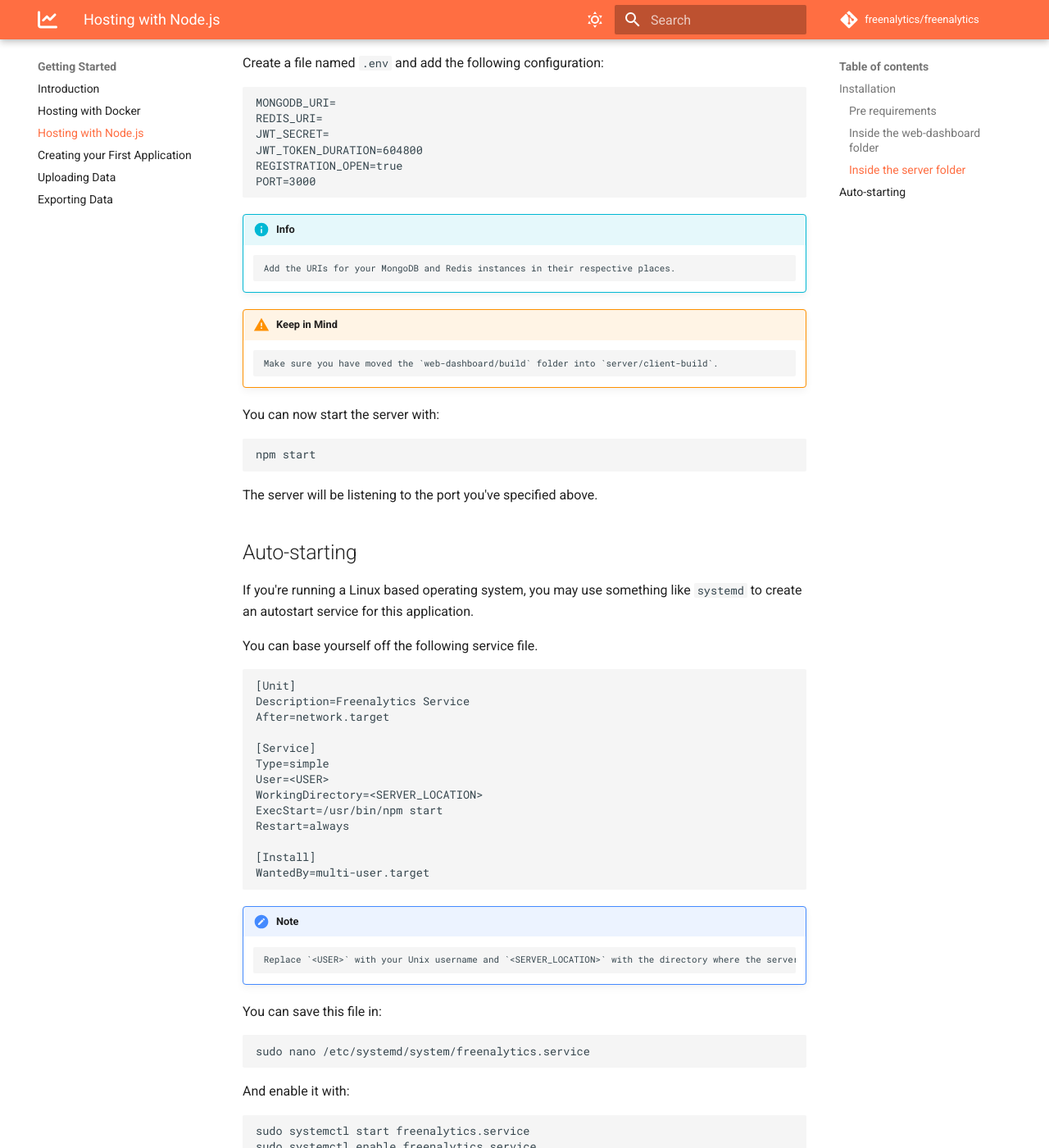
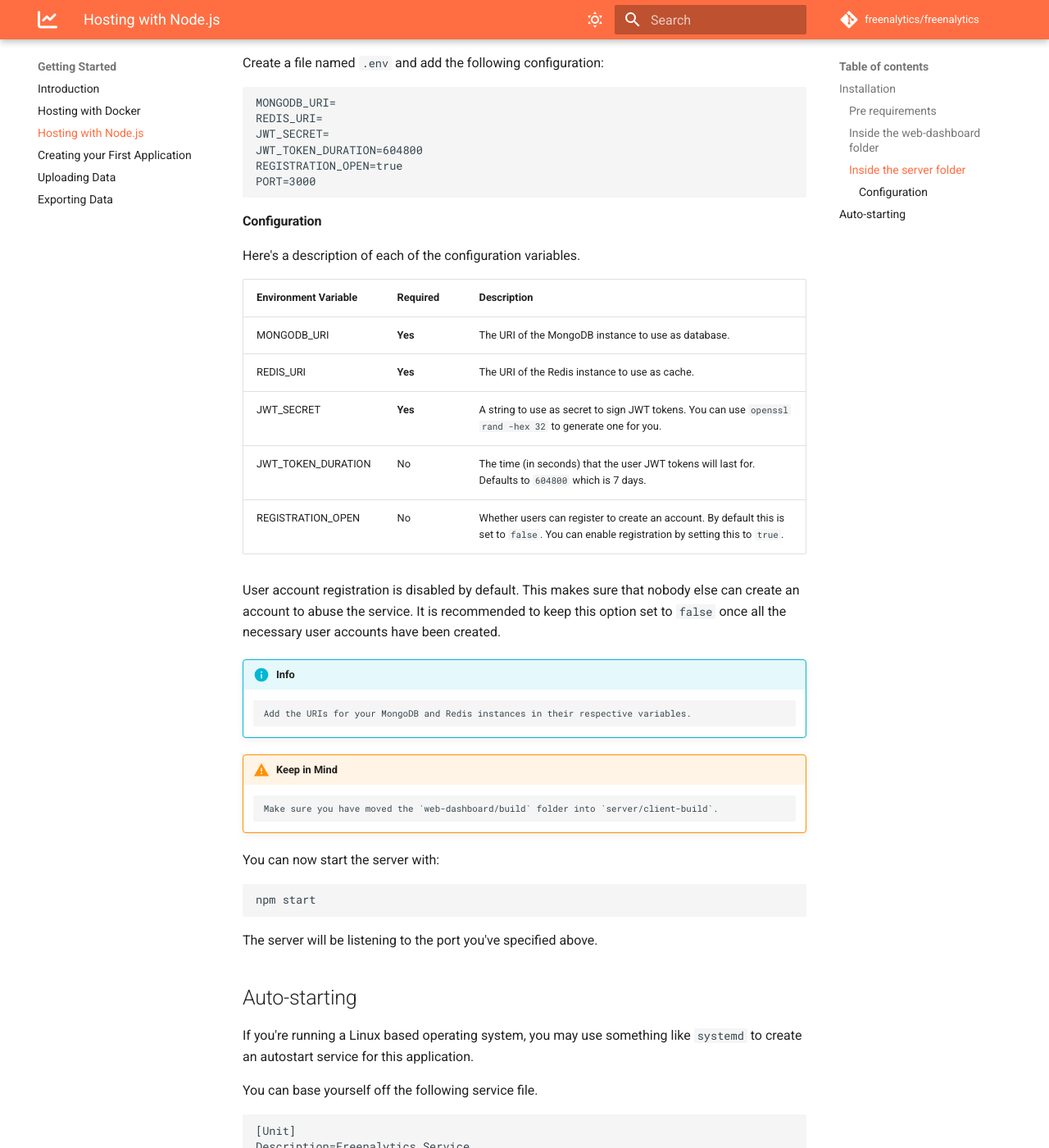
Before and after one commit to freenalytics/documentation, an MkDocs documentation site: the page built from docs/getting-started/node-hosting.md, in a window 1280 px wide and 1400 px high, scrolled down 1170 px. Shown: the whole window at 82% size. Built offline with MkDocs 1.6.1 and Material for MkDocs 9.7.7, drawn with Linux system fonts in a browser that asks for light colours; comment, search, counter and statistics services are not loaded.

Commit message:
Added configuration section in node-hosting.

````diff
--- a/docs/getting-started/node-hosting.md
+++ b/docs/getting-started/node-hosting.md
@@ -62,8 +62,23 @@
 PORT=3000
 ```
 
+#### Configuration
+
+Here's a description of each of the configuration variables.
+
+| Environment Variable | Required | Description                                                                                                                                |
+|----------------------|----------|--------------------------------------------------------------------------------------------------------------------------------------------|
+| MONGODB_URI          | **Yes**  | The URI of the MongoDB instance to use as database.                                                                                        |
+| REDIS_URI            | **Yes**  | The URI of the Redis instance to use as cache.                                                                                             |
+| JWT_SECRET           | **Yes**  | A string to use as secret to sign JWT tokens. You can use `openssl rand -hex 32` to generate one for you.                                  |
+| JWT_TOKEN_DURATION   | No       | The time (in seconds) that the user JWT tokens will last for. Defaults to `604800` which is 7 days.                                        |
+| REGISTRATION_OPEN    | No       | Whether users can register to create an account. By default this is set to `false`. You can enable registration by setting this to `true`. |
+
+User account registration is disabled by default. This makes sure that nobody else can create an account to abuse the service.
+It is recommended to keep this option set to `false` once all the necessary user accounts have been created.
+
 !!! info
-        Add the URIs for your MongoDB and Redis instances in their respective places.
+        Add the URIs for your MongoDB and Redis instances in their respective variables.
 
 !!! warning "Keep in Mind"
         Make sure you have moved the `web-dashboard/build` folder into `server/client-build`.
````
